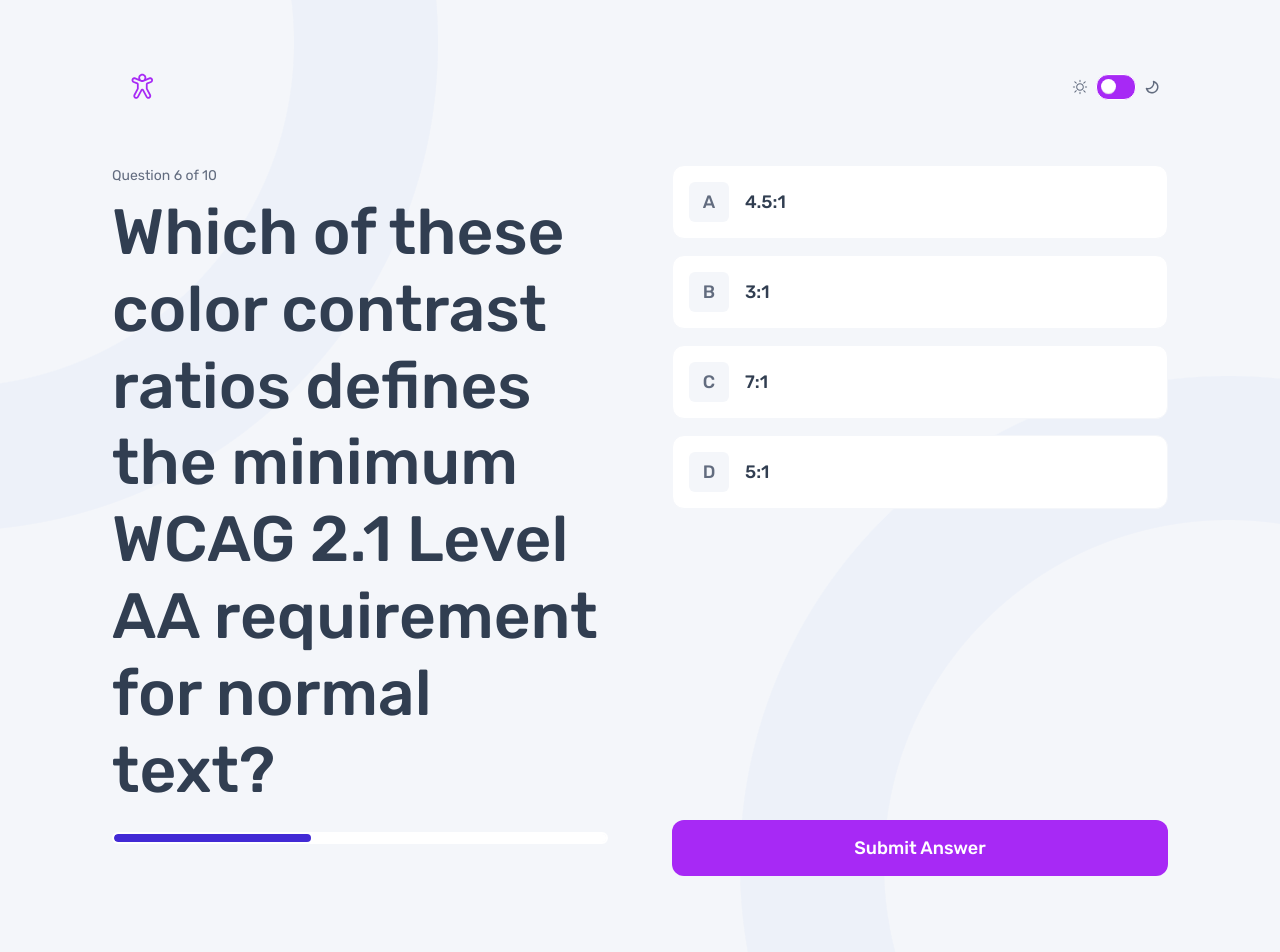
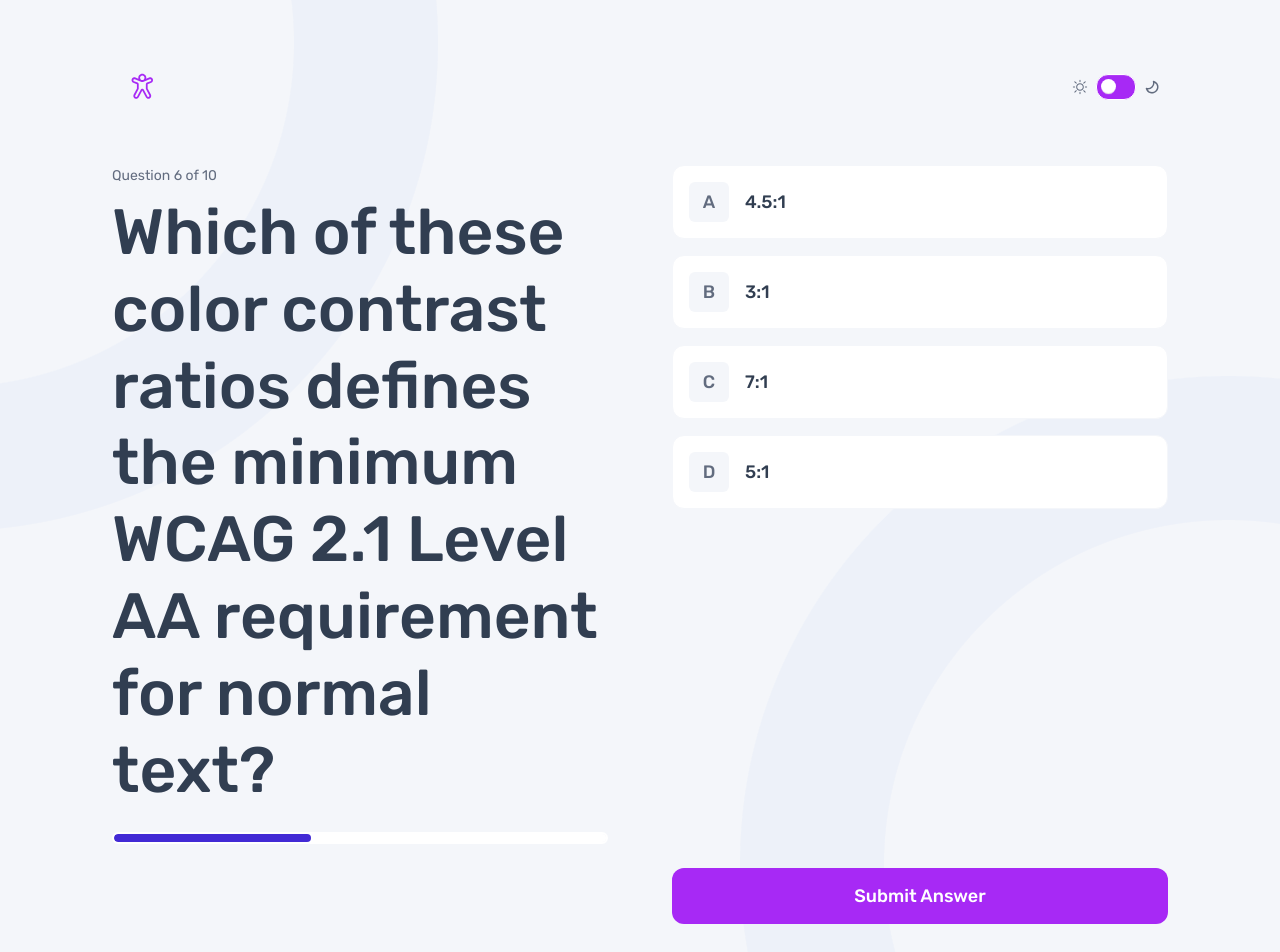
Before and after one commit to Praise25/Quiz-app-v2, a Next.js app: page /questions in a window 1280 px wide. Shown: the top 952 px of the page. Built offline with nearby package versions, Linux system fonts and the light colour scheme.

Commit message:
style: remove redundant bottom margin

```diff
--- a/src/app/questions/page.tsx
+++ b/src/app/questions/page.tsx
@@ -89,7 +89,7 @@ export default function Questions() {
         </ul>
 
         <button
-          className={`${rubikMedium.className} text-lg/[100%] text-(--white) flex justify-center items-center w-full h-14 p-4 mt-4 mb-12 rounded-xl ${activeSubject?.buttonBackgroundColor || "bg-(--purple-600)"} shadow-[0 16px 40px rgb(143 160 193 / 14%)]`}
+          className={`${rubikMedium.className} text-lg/[100%] text-(--white) flex justify-center items-center w-full h-14 p-4 mt-4 rounded-xl ${activeSubject?.buttonBackgroundColor || "bg-(--purple-600)"} shadow-[0 16px 40px rgb(143 160 193 / 14%)]`}
         >
           Submit Answer
         </button>
```
